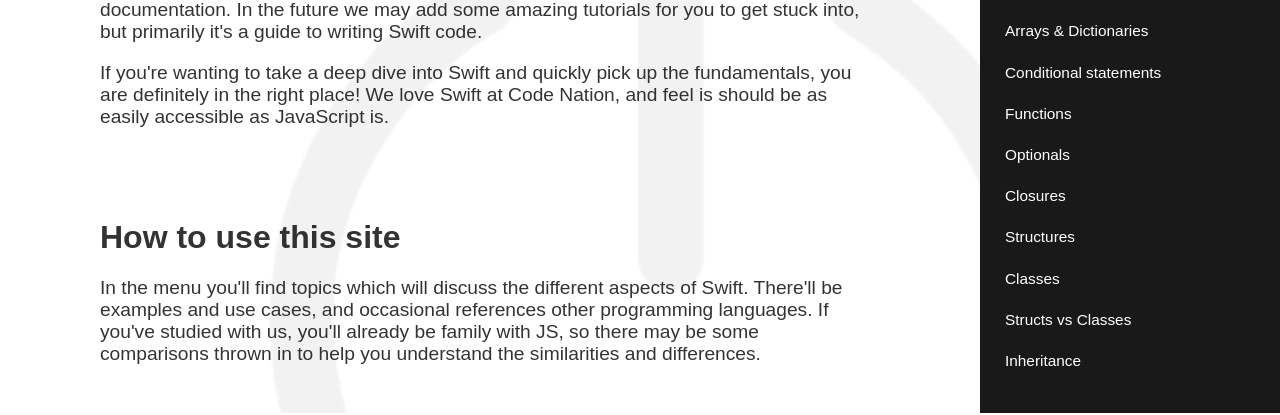
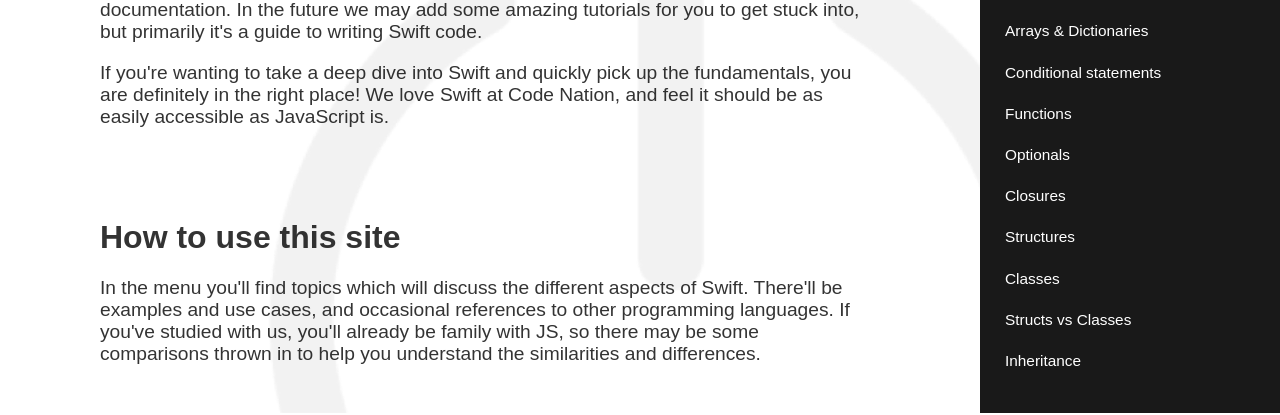
Before and after one commit to rockettown1/Swift_Language_Guide, a Gatsby site: page / in a window 1280 px wide. Shown: the part 387-802 px from the top of the page. Built offline with nearby package versions, Linux system fonts and the light colour scheme; Gatsby itself is replaced by a stand-in of ours; some packages are replaced by stand-ins of ours.

Commit message:
spelling jeez

```diff
--- a/src/components/Welcome.js
+++ b/src/components/Welcome.js
@@ -18,7 +18,7 @@ const Welcome = () => {
       <P>
         If you're wanting to take a deep dive into Swift and quickly pick up the
         fundamentals, you are definitely in the right place! We love Swift at
-        Code Nation, and feel is should be as easily accessible as JavaScript
+        Code Nation, and feel it should be as easily accessible as JavaScript
         is.
       </P>
       <Spacer />
@@ -26,9 +26,9 @@ const Welcome = () => {
       <P>
         In the menu you'll find topics which will discuss the different aspects
         of Swift. There'll be examples and use cases, and occasional references
-        other programming languages. If you've studied with us, you'll already
-        be family with JS, so there may be some comparisons thrown in to help
-        you understand the similarities and differences.
+        to other programming languages. If you've studied with us, you'll
+        already be family with JS, so there may be some comparisons thrown in to
+        help you understand the similarities and differences.
       </P>
     </Container>
   )
```
